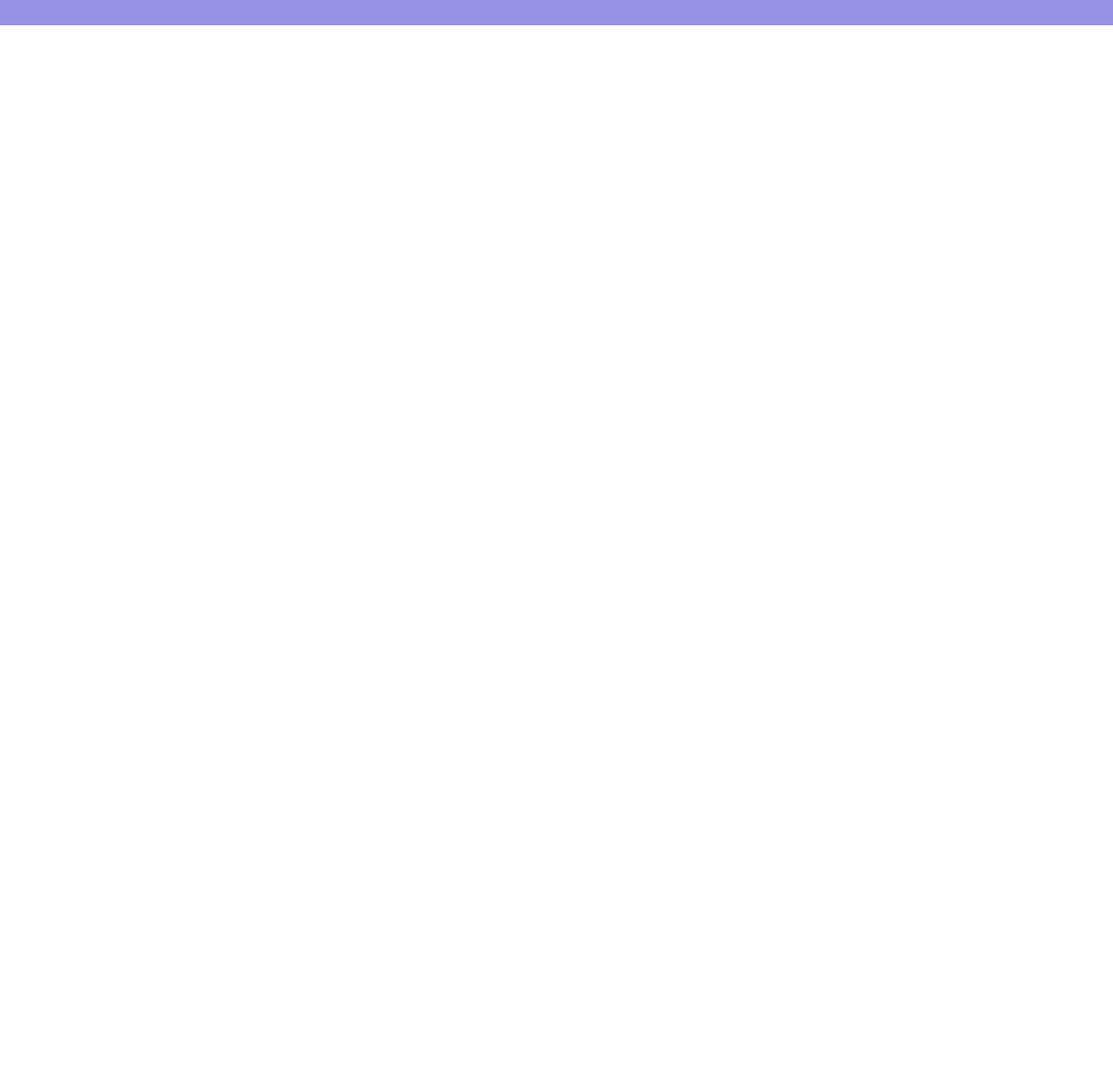
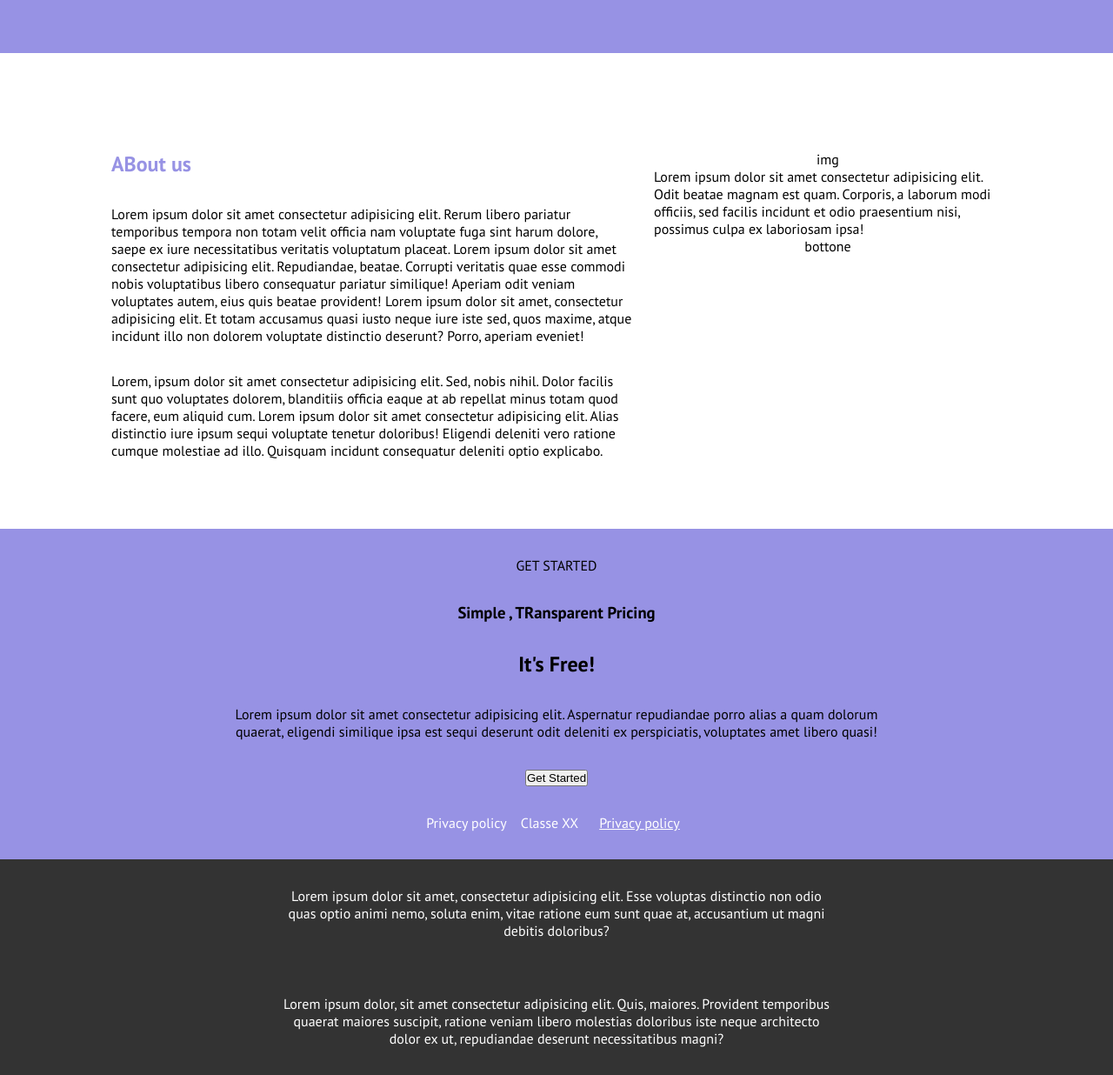
Before and after one commit to GtDavide01/htmlcss-responsive-layout, a plain HTML site: page index.html in a window 1280 px wide. Shown: the part 2091-3327 px from the top of the page at 87% size. Before the commit the page ends 2120 px from the top, so only its background shows below. Drawn offline with Linux system fonts and the light colour scheme.

Commit message:
layout responsive finito

```diff
--- a/css/style.css
+++ b/css/style.css
@@ -108,10 +108,62 @@ header .menudesktop{
     padding: 2rem;
     border-radius: 1.5rem;
 }
+.benefits .row{
+    padding-bottom: 2rem;
+}
 
+/* SECTION ABOUTUS */
 
+.aboutus{
+    margin-top: 5rem;
+}
+.aboutus .aboutusinfo h2 , .aboutusinfo p , .aboutuscard{
+    margin-top: 2rem;
+}
+.aboutusinfo h2{
+    color: #9792e4;
+}
+.aboutuscard{
+    flex-direction: column;
+    margin-bottom: 3rem;
+}
+
+/* SECTION GATSTARTED */
+.getstarted{
+    background-color: #9792e4;
+    padding-top: 2rem;
+}
+.getstarted .container {
+    text-align: center;
+}
+.getstarted p , .getstarted h3 , .getstarted h2 , .getstarted button{
+    margin-bottom: 2rem;
+}
+.getstarted ul{
+    display: flex;
+    justify-content: center;
+    list-style-type: none;
+}
+.getstarted li , .getstarted a{
+    color: white;
+    margin: 0 .5rem;
+}
+.getstarted .getstartedfooter{
+    padding-bottom: 2rem;
+}
 /* /MAIN */
 
+/* FOOTER */
+footer{
+    background-color: #333333;
+}
+footer p{
+    padding-top: 2rem;
+    padding-bottom: 2rem;
+    text-align: center;
+    color: white;
+}
+/* /FOOTER */
 
 
 
@@ -152,6 +204,32 @@ header .menudesktop{
     }
     .benefits .benefitcard{
         width: calc(100% / 2 - 1.5rem);
+    }
+
+    /* SECTION ABOUTUS */
+    .aboutus .container{
+        display: flex;
+        flex-direction: row;
+        flex-wrap: nowrap;
+        gap: 1.5rem;
+    }
+    .aboutus .aboutusinfo{
+        width: 60%;
+        margin-bottom: 5rem;
+    }
+    .aboutus .aboutuscard{
+        width: 40%;
+        justify-content: flex-start;
+        align-items: center;
+    }
+    /* SECTION GETSTARTED */
+    .getstarted .container {
+        width: 70%;
+        text-align: center;
+    }
+    /* FOOTER */
+    footer .container{
+        width: 60%;
     }
 }
 
@@ -221,5 +299,13 @@ header .menudesktop{
     .benefits .benefitcard{
         width: calc(100% / 3 - 1.5rem);
     }
-
+    /* SECTION GETSTARTED */
+    .getstarted .container {
+        width: 60%;
+        text-align: center;
+    }
+       /* FOOTER */
+       footer .container{
+        width: 50%;
+    }
 }
--- a/index.html
+++ b/index.html
@@ -228,13 +228,60 @@
                 </div>
             </div>
         </section>
+        <!-- /SECTION BENEFITS -->
+
+        <!-- SECTION ABOUTUS -->
+        <section class="aboutus">
+            <div class="container">
+                <div class="aboutusinfo">
+                    <h2>ABout us</h2>
+                    <p>Lorem ipsum dolor sit amet consectetur adipisicing elit. Rerum libero pariatur temporibus tempora non totam velit officia nam voluptate fuga sint harum dolore, saepe ex iure necessitatibus veritatis voluptatum placeat. Lorem ipsum dolor sit amet consectetur adipisicing elit. Repudiandae, beatae. Corrupti veritatis quae esse commodi nobis voluptatibus libero consequatur pariatur similique! Aperiam odit veniam voluptates autem, eius quis beatae provident! Lorem ipsum dolor sit amet, consectetur adipisicing elit. Et totam accusamus quasi iusto neque iure iste sed, quos maxime, atque incidunt illo non dolorem voluptate distinctio deserunt? Porro, aperiam eveniet!</p>
+                    <p>Lorem, ipsum dolor sit amet consectetur adipisicing elit. Sed, nobis nihil. Dolor facilis sunt quo voluptates dolorem, blanditiis officia eaque at ab repellat minus totam quod facere, eum aliquid cum. Lorem ipsum dolor sit amet consectetur adipisicing elit. Alias distinctio iure ipsum sequi voluptate tenetur doloribus! Eligendi deleniti vero ratione cumque molestiae ad illo. Quisquam incidunt consequatur deleniti optio explicabo.</p>
+                </div>
+                <div class="aboutuscard flex">
+                    <div class="aboutusimg">
+                        img
+                    </div>
+                    <div class="aboutuscardinfo">
+                        Lorem ipsum dolor sit amet consectetur adipisicing elit. Odit beatae magnam est quam. Corporis, a laborum modi officiis, sed facilis incidunt et odio praesentium nisi, possimus culpa ex laboriosam ipsa!
+                    </div>
+                    <div class="aboutuscardbutton">
+                        bottone
+                    </div>
+                </div>
+            </div>
+        </section>
+        <!-- /SECTION ABOUTUS -->
+
+        <!-- SECTION GETSTARTED -->
+        <section class="getstarted">
+            <div class="container">
+                <div class="getstartedtop">
+                    <p>GET STARTED</p>
+                    <h3>Simple , TRansparent Pricing</h3>
+                    <h2>It's Free!</h2>
+                    <p>Lorem ipsum dolor sit amet consectetur adipisicing elit. Aspernatur repudiandae porro alias a quam dolorum quaerat, eligendi similique ipsa est sequi deserunt odit deleniti ex perspiciatis, voluptates amet libero quasi!</p>
+                </div>
+                <div class="getstartedfooter">
+                    <button>Get Started</button>
+                        <ul>
+                            <li> Privacy policy</li>
+                            <li> Classe XX</li>
+                            <li><a href="">Privacy policy</a></li>
+                        </ul>
+                </div>
+            </div>
+        </section>
     </main>
     <!-- /MAIN -->
 
 
     <!-- FOOTER -->
     <footer>
-
+        <div class="container">
+                <p>Lorem ipsum dolor sit amet, consectetur adipisicing elit. Esse voluptas distinctio non odio quas optio animi nemo, soluta enim, vitae ratione eum sunt quae at, accusantium ut magni debitis doloribus?</p>
+                <p>Lorem ipsum dolor, sit amet consectetur adipisicing elit. Quis, maiores. Provident temporibus quaerat maiores suscipit, ratione veniam libero molestias doloribus iste neque architecto dolor ex ut, repudiandae deserunt necessitatibus magni?</p>
+        </div>
     </footer>
     <!-- /FOOTER -->
 </body>
```
